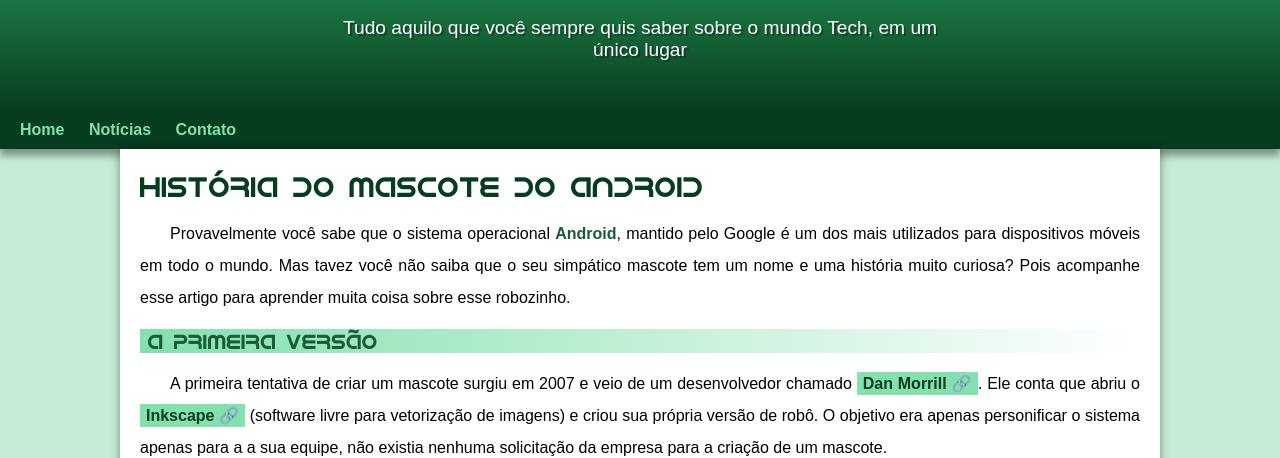
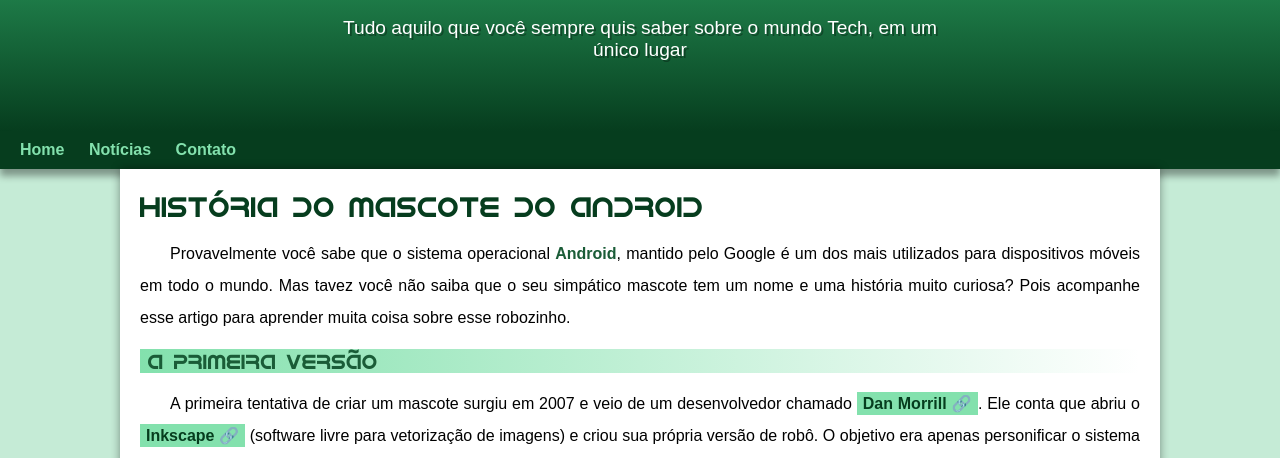
Before and after one commit to CristinoJordao96/site-projeto-android, a plain HTML site: page index.html in a window 1280 px wide. Shown: the part 100-558 px from the top of the page. Drawn offline with Linux system fonts and the light colour scheme.

Commit message:
Update style.css

```diff
--- a/css/style.css
+++ b/css/style.css
@@ -65,7 +65,7 @@ header > p{
     padding-left: 10px;
     margin: auto;
     text-shadow: 2px 2px 0px rgba(0, 0, 0, 0.315);
-    padding-bottom: 50px;
+    padding-bottom: 70px;
 }
 
 nav{
```
